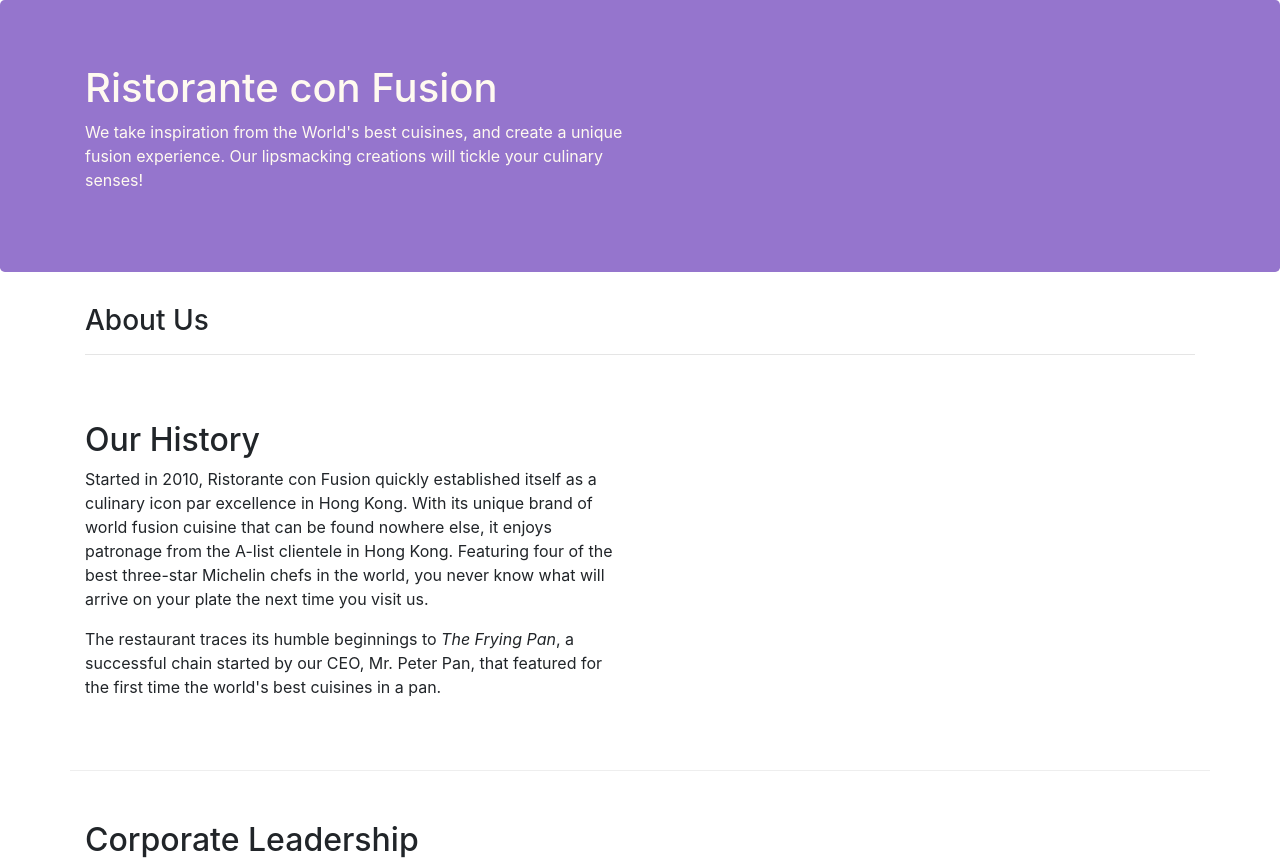
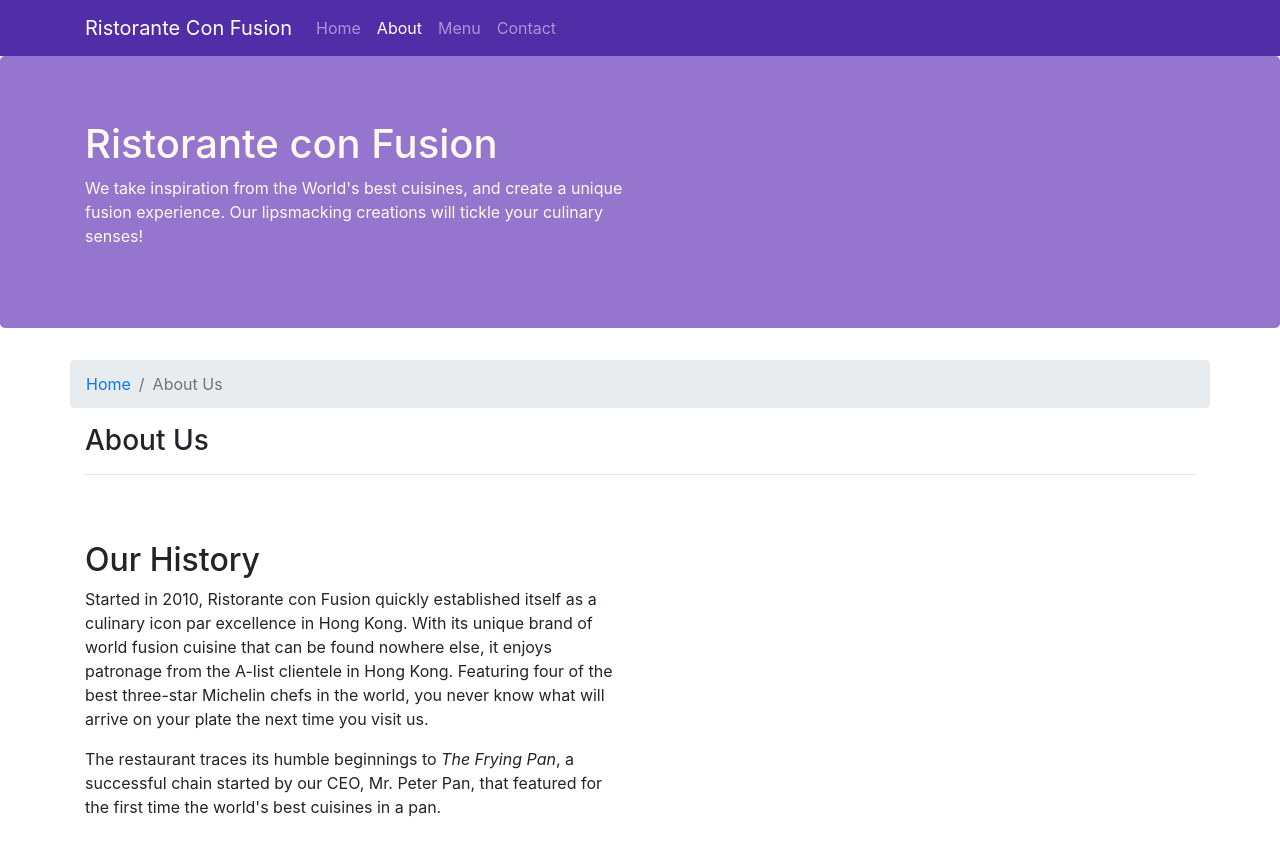
Before and after one commit to harshbawari/bootstrap, a website: page aboutus.html in a window 1280 px wide. Shown: the top 862 px of the page. Drawn offline with nearby package versions, Linux system fonts and the light colour scheme.

Commit message:
Navbar and Breadcrumbs

```diff
--- a/aboutus.html
+++ b/aboutus.html
@@ -8,13 +8,36 @@
   <meta name="viewport" content="width=device-width, initial-scale=1, shrink-to-fit=no">
   <link rel="stylesheet" href="styles.css">
   <link rel="stylesheet" href="node_modules/bootstrap/dist/css/bootstrap.min.css">
-
+  <link rel="stylesheet" href="https://maxcdn.bootstrapcdn.com/bootstrap/4.5.0/css/bootstrap.min.css">
 
     <title>Ristorante Con Fusion: About Us</title>
 
 </head>
 
 <body>
+
+  <nav class="navbar navbar-dark navbar-expand-sm">
+    <div class="container">
+
+      <!-- Navbar Button -->
+        <button class="navbar-toggler" type="button" data-toggle="collapse" data-target="#myNavbar">
+          <span class="navbar-toggler-icon"></span>
+        </button>
+
+      <!-- Navbar Brand -->
+      <a class="navbar-brand" href="./index.html">Ristorante Con Fusion</a>
+
+      <!-- Navbar Links -->
+      <div class="collapse navbar-collapse" id="myNavbar">
+        <ul class="navbar-nav">
+          <li class="nav-item"><a class="nav-link" href="#">Home</a></li>
+          <li class="nav-item active"><a class="nav-link" href="./aboutus.html">About</a></li>
+          <li class="nav-item"><a class="nav-link" href="#">Menu</a></li>
+          <li class="nav-item"><a class="nav-link" href="#">Contact</a></li>
+        </ul>
+      </div>
+    </div>
+  </nav>
 
     <header class="jumbotron">
         <div class="container">
@@ -31,6 +54,10 @@
 
     <div class="container">
         <div class="row row-header">
+          <ol class="col-12 breadcrumb">
+            <li class="breadcrumb-item"><a href="./index.html">Home</a></li>
+            <li class="breadcrumb-item active">About Us</li>
+          </ol>
             <div class="col-12">
                <h3>About Us</h3>
                <hr>
@@ -70,8 +97,8 @@
                 <div class="col-4 offset-1 col-sm-2">
                     <h5>Links</h5>
                     <ul class="list-unstyled">
-                        <li><a href="#">Home</a></li>
-                        <li><a href="#">About</a></li>
+                        <li><a href="./index.html">Home</a></li>
+                        <li><a href="./aboutus.html">About</a></li>
                         <li><a href="#">Menu</a></li>
                         <li><a href="#">Contact</a></li>
                     </ul>
@@ -106,10 +133,9 @@
         </div>
     </footer>
 
-    <script src="js/main.js"></script>
-    <script src="node_modules/jquery/dist/jquery.slim.min.js"></script>
-    <script src="node_modules/popper.js/dist/umd/popper.min.js"></script>
-    <script src="node_modules/popper.js/dist/umd/bootstrap.min.js"></script>
+    <script src="https://ajax.googleapis.com/ajax/libs/jquery/3.5.1/jquery.min.js"></script>
+    <script src="https://cdnjs.cloudflare.com/ajax/libs/popper.js/1.16.0/umd/popper.min.js"></script>
+    <script src="https://maxcdn.bootstrapcdn.com/bootstrap/4.5.0/js/bootstrap.min.js"></script>
 </body>
 
 </html>
--- a/styles.css
+++ b/styles.css
@@ -42,3 +42,11 @@
   margin: 0px;
   color: #0f0f0f;
 }
+
+body{
+  z-index: 0;
+}
+
+.navbar-dark {
+  background-color: #512DA8;
+}
```
Also changed, not shown: index.html (+5 -6 lines).
